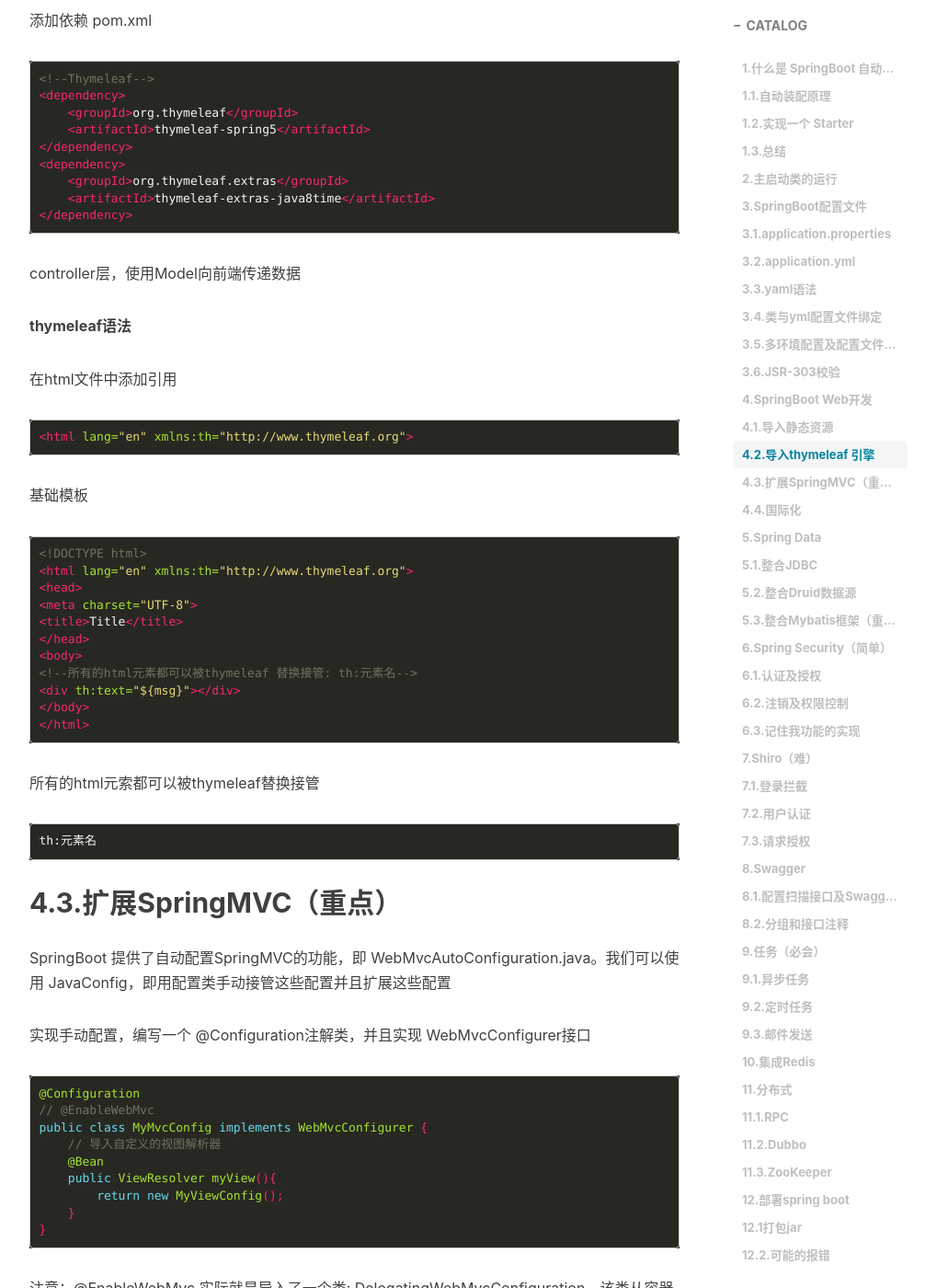
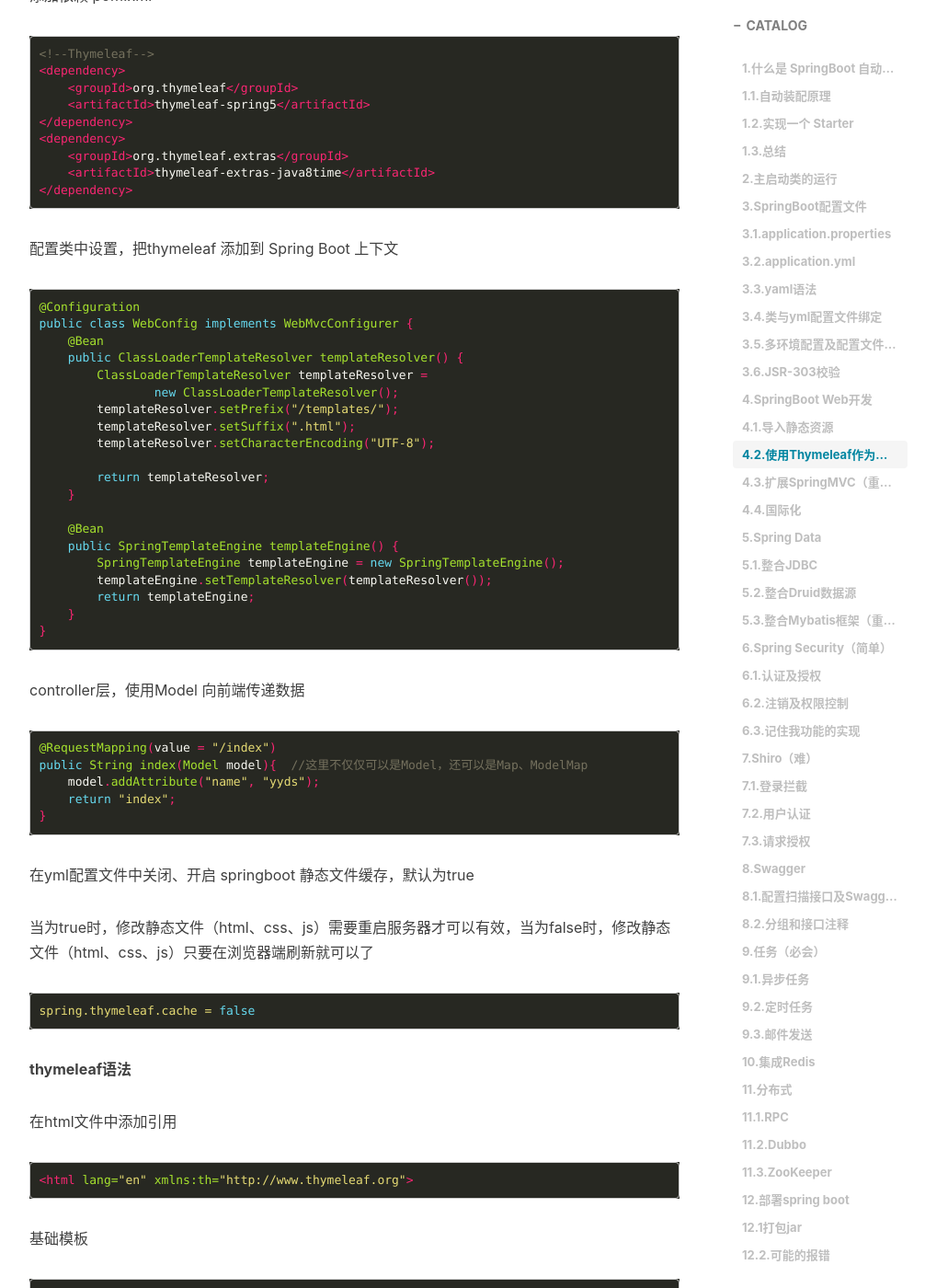
Before and after one commit to Wh0ami-hy/Wh0ami-hy.github.io, a Jekyll site: the page built from _posts/2023-03-03-Spring Boot.md, in a window 1280 px wide and 1400 px high, scrolled down 7041 px. Shown: the whole window at 92% size, without its empty margins (233-1239 px from the left). Built offline with Jekyll 4.4.1, drawn with Linux system fonts in a browser that asks for light colours; nearby versions of some CDN libraries; comment, search, counter and statistics services are not loaded; some of the changed text lies outside the part shown.

Commit message:
“â2023.4.7

````diff
--- a/_posts/2023-03-03-Spring Boot.md
+++ b/_posts/2023-03-03-Spring Boot.md
@@ -273,16 +273,16 @@ public class Person{
 修改静态资源目录（不建议改）
 
 ```
-spring.mvc.static-path-pattern=/image/**
+spring.mvc.static-path-pattern=
 ```
 
 注：在 templates 目录下的所有页面，只能通过controller来跳转（需要模板引擎的支持）
 
-## 4.2.导入thymeleaf 引擎
+## 4.2.使用Thymeleaf作为视图解析器
 
-**使用thymeleaf**
+**SpringBoot默认不支持 JSP，需要引入第三方模板引擎技术实现页面渲染**
 
-要使用thymeleaf，只需要导入对应的依赖就可以了，之后将html放在 src/main/resources/templates 目录下即可通过controller访问html
+导入依赖，之后将html放在 src/main/resources/templates 目录下，即可通过controller访问html
 
 添加依赖 pom.xml
 
@@ -298,7 +298,48 @@ spring.mvc.static-path-pattern=/image/**
 </dependency>
 ```
 
-controller层，使用Model向前端传递数据
+配置类中设置，把thymeleaf 添加到 Spring Boot 上下文
+
+```java
+@Configuration
+public class WebConfig implements WebMvcConfigurer {
+    @Bean
+    public ClassLoaderTemplateResolver templateResolver() {
+        ClassLoaderTemplateResolver templateResolver =
+                new ClassLoaderTemplateResolver();
+        templateResolver.setPrefix("/templates/");
+        templateResolver.setSuffix(".html");
+        templateResolver.setCharacterEncoding("UTF-8");
+
+        return templateResolver;
+    }
+
+    @Bean
+    public SpringTemplateEngine templateEngine() {
+        SpringTemplateEngine templateEngine = new SpringTemplateEngine();
+        templateEngine.setTemplateResolver(templateResolver());
+        return templateEngine;
+    }
+}
+```
+
+controller层，使用Model 向前端传递数据
+
+```java
+@RequestMapping(value = "/index")
+public String index(Model model){  //这里不仅仅可以是Model，还可以是Map、ModelMap
+    model.addAttribute("name", "yyds");
+    return "index";
+}
+```
+
+在yml配置文件中关闭、开启 springboot 静态文件缓存，默认为true
+
+当为true时，修改静态文件（html、css、js）需要重启服务器才可以有效，当为false时，修改静态文件（html、css、js）只要在浏览器端刷新就可以了
+
+```yml
+spring.thymeleaf.cache = false
+```
 
 **thymeleaf语法**
 
@@ -332,12 +373,14 @@ th:元素名
 
 ## 4.3.扩展SpringMVC（重点）
 
-SpringBoot 提供了自动配置SpringMVC的功能，即 WebMvcAutoConfiguration.java。我们可以使用 JavaConfig，即用配置类手动接管这些配置并且扩展这些配置
+SpringBoot 提供了自动配置SpringMVC的功能，即 WebMvcAutoConfiguration.java。但是我们可以使用 JavaConfig，即用配置类手动接管这些配置并且扩展这些配置
 
 实现手动配置，编写一个 @Configuration注解类，并且实现 WebMvcConfigurer接口
 
+注意：@EnableWebMvc 实际就是导入了一个类：DelegatingWebMvcConfiguration，该类从容器中获取所有的webmvcconfig，加了这个注解 SpringBoot 的所有自动配置全部失效
+
 ```java
-@Configuration
+@Configuration	// 表明这是一个配置类
 // @EnableWebMvc
 public class MyMvcConfig implements WebMvcConfigurer {
     // 导入自定义的视图解析器
@@ -348,28 +391,7 @@ public class MyMvcConfig implements WebMvcConfigurer {
 }
 ```
 
-注意：@EnableWebMvc 实际就是导入了一个类: DelegatingWebMvcConfiguration，该类从容器中获取所有的webmvcconfig，加了这个注解 SpringBoot 的所有自动配置全部失效
-
-**自定义视图解析器**
-
-创建自定义的视图解析器类 ViewConfig ，并实现 ViewResolver 接口
-
-在该类中实现 resolveViewName() 方法，用于根据视图名称解析视图
-
-配置自定义的视图解析器，将其注册到 Spring Boot 应用程序上下文中
-
-```java
-@Configuration
-public class MyViewConfig implements ViewResolver {
-    // 自定义视图解析器
-    @Override
-    public View resolveViewName(String viewName, Locale locale) throws Exception {
-        return null;
-    }
-}
-```
-
-**自定义拦截器**
+如：自定义视图解析器、自定义拦截器
 
 ## 4.4.国际化
 
````
Also changed, not shown: other parts of _posts/2023-03-03-Spring Boot.md (+1 -1 lines), _posts/2021-12-31-MySQL应用.md (+1 -2 lines), _posts/2023-03-13-SpringMVC.md (+74 -30 lines).
